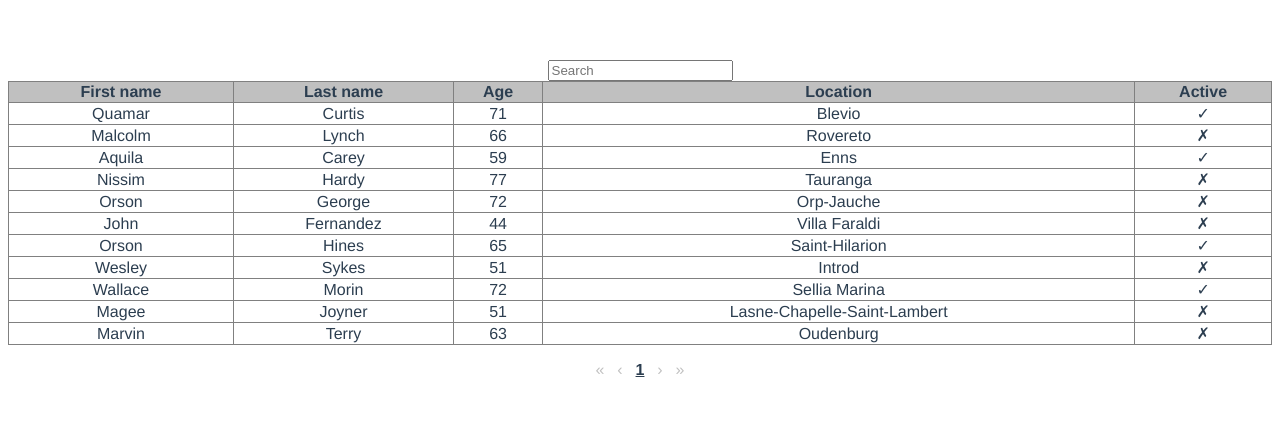
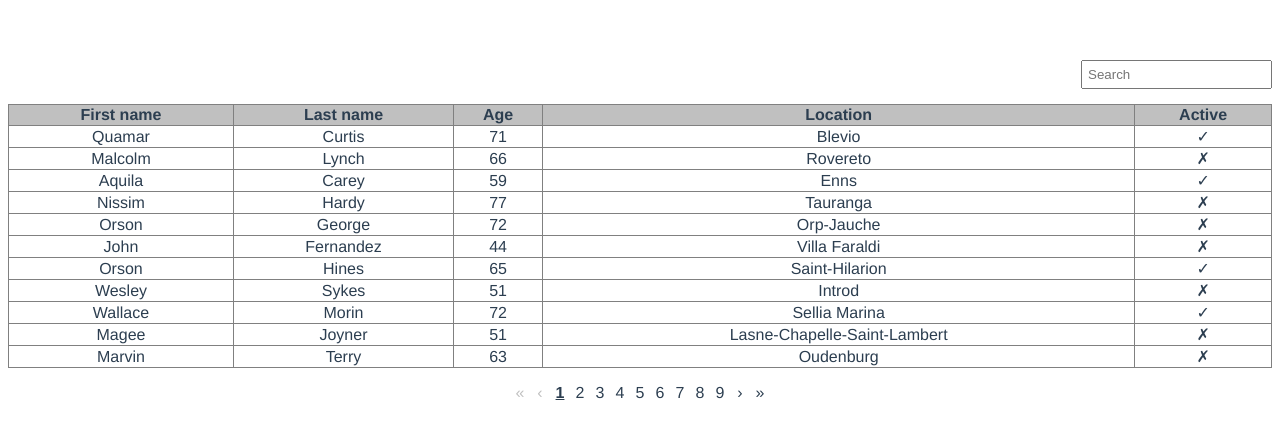
Before and after one commit to lukaszkups/tavuelo, a Vue app: page / in a window 1280 px wide. Shown: the top 438 px of the page. Built offline with nearby package versions, Linux system fonts and the light colour scheme.

Commit message:
Fixed paginatino while searching.

```diff
--- a/src/components/Tavuelo.vue
+++ b/src/components/Tavuelo.vue
@@ -110,6 +110,10 @@ export default {
       type: Boolean,
       default: false,
     },
+    searchCaseSensitive: {
+      type: Boolean,
+      default: false,
+    },
     searchColumns: {
       type: Array,
       default: () => [],
@@ -141,6 +145,7 @@ export default {
           });
           return found;
         });
+        return indexedDataCopy;
       }
       return [];
     },
@@ -164,11 +169,17 @@ export default {
       return !Number.isNaN(this.perPage) && this.perPage > 0;
     },
     pageList() {
-      if (this.hasPagination && this.computedData && this.computedData.length) {
-        if (this.perPage >= this.computedData.length) {
+      if (this.hasPagination && this.indexedData && this.indexedData.length) {
+        if (this.perPage >= this.indexedData.length) {
           return [0];
         }
-        const amountOfPages = Math.floor(this.computedData.length / this.perPage);
+        let indexedDataCopy = [];
+        if (this.hasSearch && this.searchColumns && this.searchColumns.length && this.searchQuery && this.searchQuery.length) {
+          indexedDataCopy = [...this.filteredData];
+        } else {
+          indexedDataCopy = [...this.indexedData];
+        }
+        const amountOfPages = Math.floor(indexedDataCopy.length / this.perPage);
         return [...Array(amountOfPages).keys()];
       }
       return [];
@@ -230,4 +241,11 @@ export default {
         color: silver
         &:hover
           cursor: not-allowed
+
+  .tavuelo__search
+    text-align: right
+
+    input
+      margin: 0 0 15px 0
+      padding: 5px
 </style>
```
